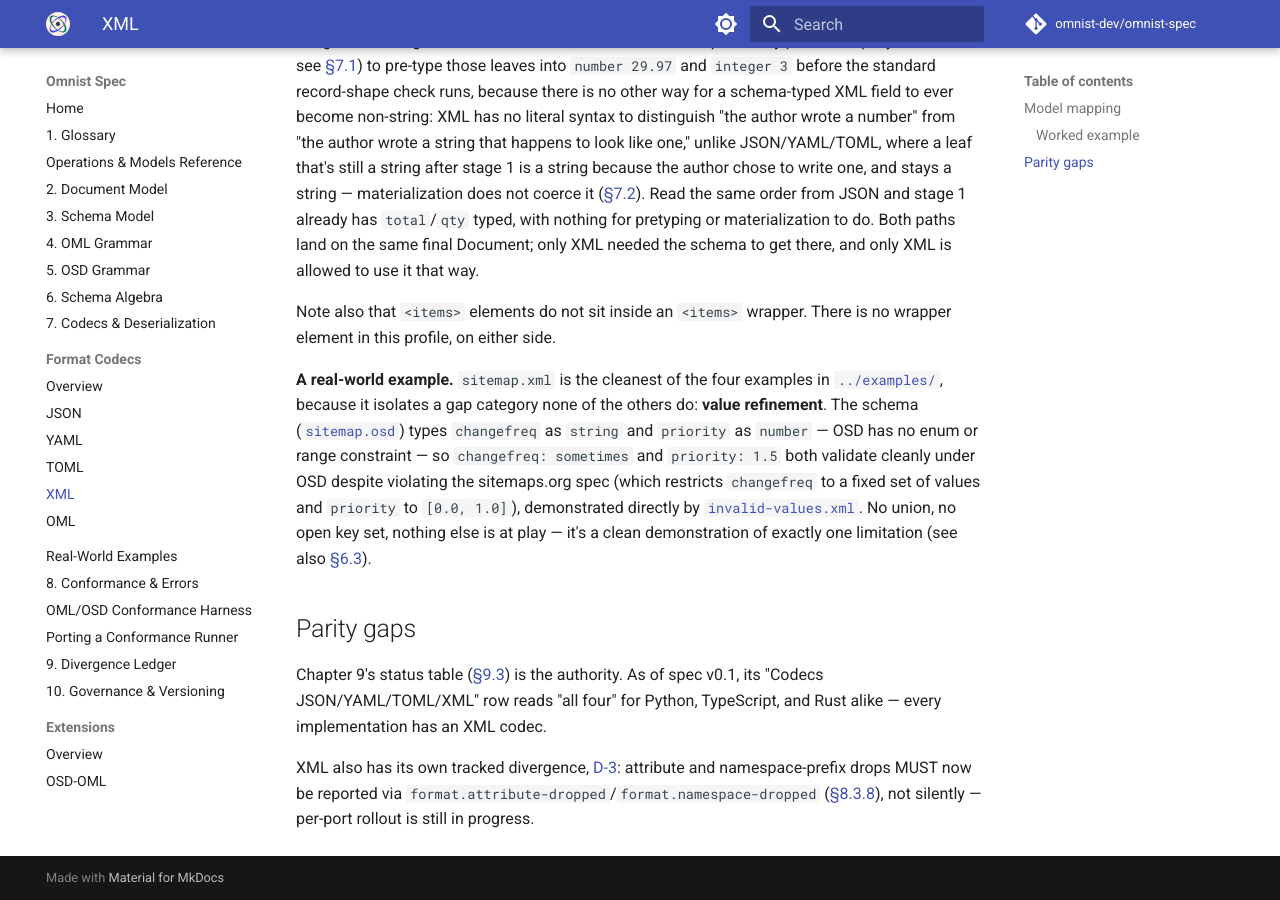
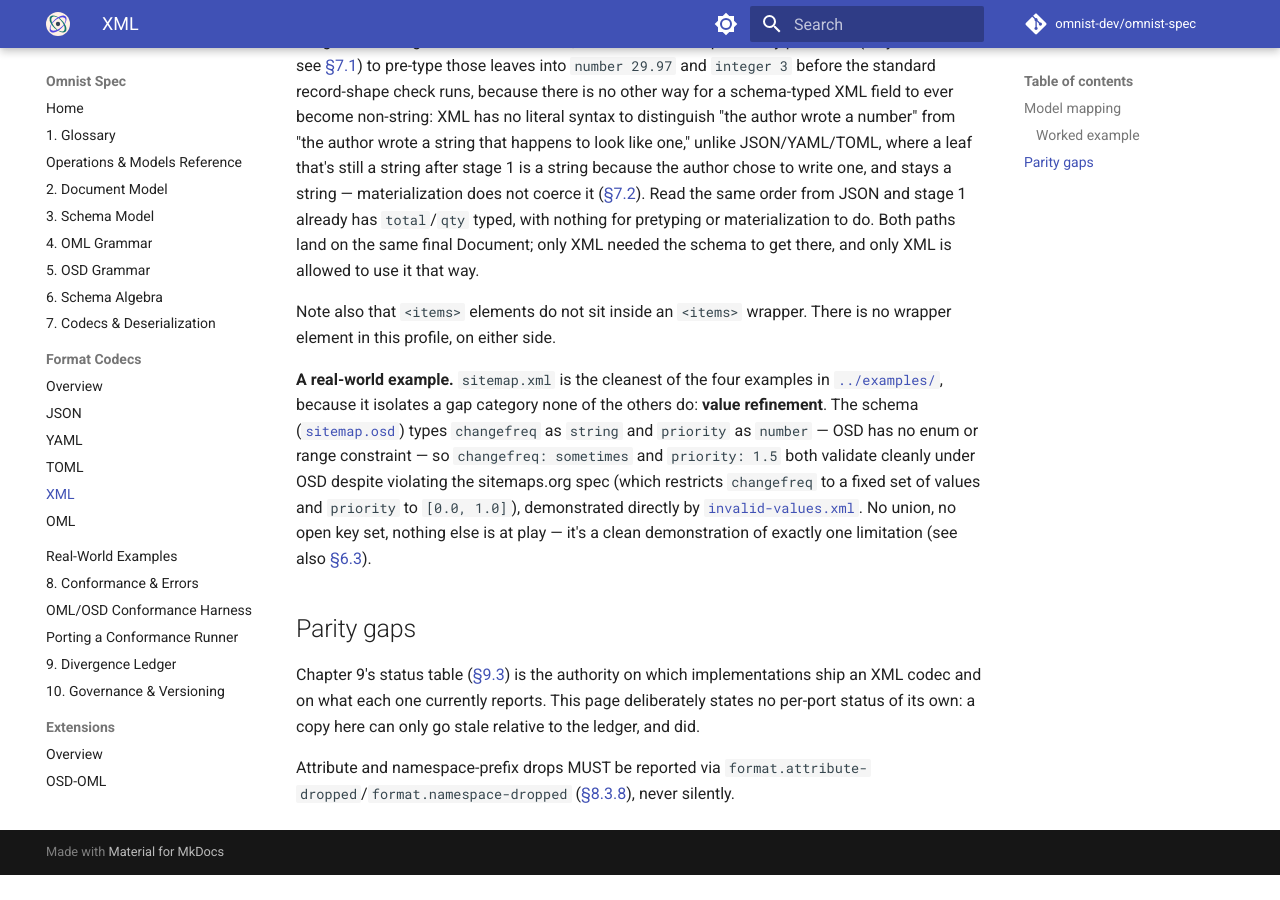
Before and after one commit to omnist-dev/omnist-spec, an MkDocs documentation site: the page built from docs/formats/xml.md, in a window 1280 px wide and 900 px high, scrolled down 1776 px. Built offline with MkDocs 1.6.1 and Material for MkDocs 9.7.7, drawn with Linux system fonts in a browser that asks for light colours; comment, search, counter and statistics services are not loaded; after the commit the page ends 2651 px from its top, so only the background shows below that.

Commit message:
Fix citation rot from the spec audit (#64, #65, #67), v0.9.2-beta
First fix batch from the whole-spec quality audit. Citation rot only -- no
normative rule changed, no implementation affected, no vector touched.

#64 formats/json.md described NaN/Infinity as substitute-null-and-report
with a strict-mode escape. Sec8.3.8 superseded that with unconditional
write.unsupported-value, stating outright that "a previous version of this
spec had all five succeed anyway". The conformance vector was updated at the
time; this prose was not -- and the vector cites this very page as its
authority, so a reader following the citation landed on the behavior the
vector exists to forbid. Rewritten to match Sec8.3.8 and to cite it rather
than restate its reasoning, so the two cannot drift apart again.

#67 formats/xml.md's "Parity gaps" carried three stale claims, two more
than the issue recorded: a retired D-3 ledger citation, "per-port rollout is
still in progress" (it finished), and "As of spec v0.1 ... for Python,
TypeScript, and Rust alike" (there are five ports, and the spec is at v0.9).
Replaced with a pointer to Sec9.3 and no inline status whatsoever -- a
status copy outside the ledger can only rot, and this one did, three ways.

#65 the divergence ledger's entry IDs collided with chapter 2's
Document-model rules: both were D-N, and 08-conformance-and-errors.md used
both meanings in the same file (line 188 meant a ledger entry, line 382
means D-1/D-3 edge ordering). Ledger entries are now DIV-N, with the
convention and its rationale stated in Sec9.4 itself rather than only
implied by the porting guide. Both citations left dangling by deleted
entries are resolved: Sec8.3.8's D-3 now points at Sec9.3's table, and the
porting guide's D-7 worked example is rewritten to make its point without
citing an entry that no longer exists.

Sec9.4 also gains a warning to check for inbound citations before deleting
an entry. The ledger deletes resolved entries by design, which is right,
but nothing checked what pointed at them -- that is how both dangling
references arose.

Verified: mkdocs build --strict clean, check_version_sync.py passes, and
every remaining D-N reference in the docs confirmed to be a legitimate
chapter-2 rule citation.

Co-Authored-By: Claude Opus 5 <noreply@anthropic.com>

```diff
--- a/docs/formats/xml.md
+++ b/docs/formats/xml.md
@@ -121,12 +121,11 @@ demonstration of exactly one limitation (see also
 ## Parity gaps
 
 Chapter 9's status table ([§9.3](../09-divergence-ledger.md#93-current-status))
-is the authority. As of spec v0.1, its "Codecs JSON/YAML/TOML/XML" row reads
-"all four" for Python, TypeScript, and Rust alike — every implementation has
-an XML codec.
+is the authority on which implementations ship an XML codec and on what each
+one currently reports. This page deliberately states no per-port status of its
+own: a copy here can only go stale relative to the ledger, and did.
 
-XML also has its own tracked divergence, [D-3](../09-divergence-ledger.md#94-known-open-divergences):
-attribute and namespace-prefix drops MUST now be reported via
+Attribute and namespace-prefix drops MUST be reported via
 `format.attribute-dropped`/`format.namespace-dropped`
 ([§8.3.8](../08-conformance-and-errors.md#838-format-codec-adjustments)),
-not silently — per-port rollout is still in progress.
+never silently.
```
Also changed, not shown: CHANGELOG.md (+30 -0 lines), docs/08-conformance-and-errors.md (+3 -3 lines), docs/09-divergence-ledger.md (+12 -0 lines), docs/formats/json.md (+7 -4 lines), docs/porting-a-conformance-runner.md (+4 -4 lines).
